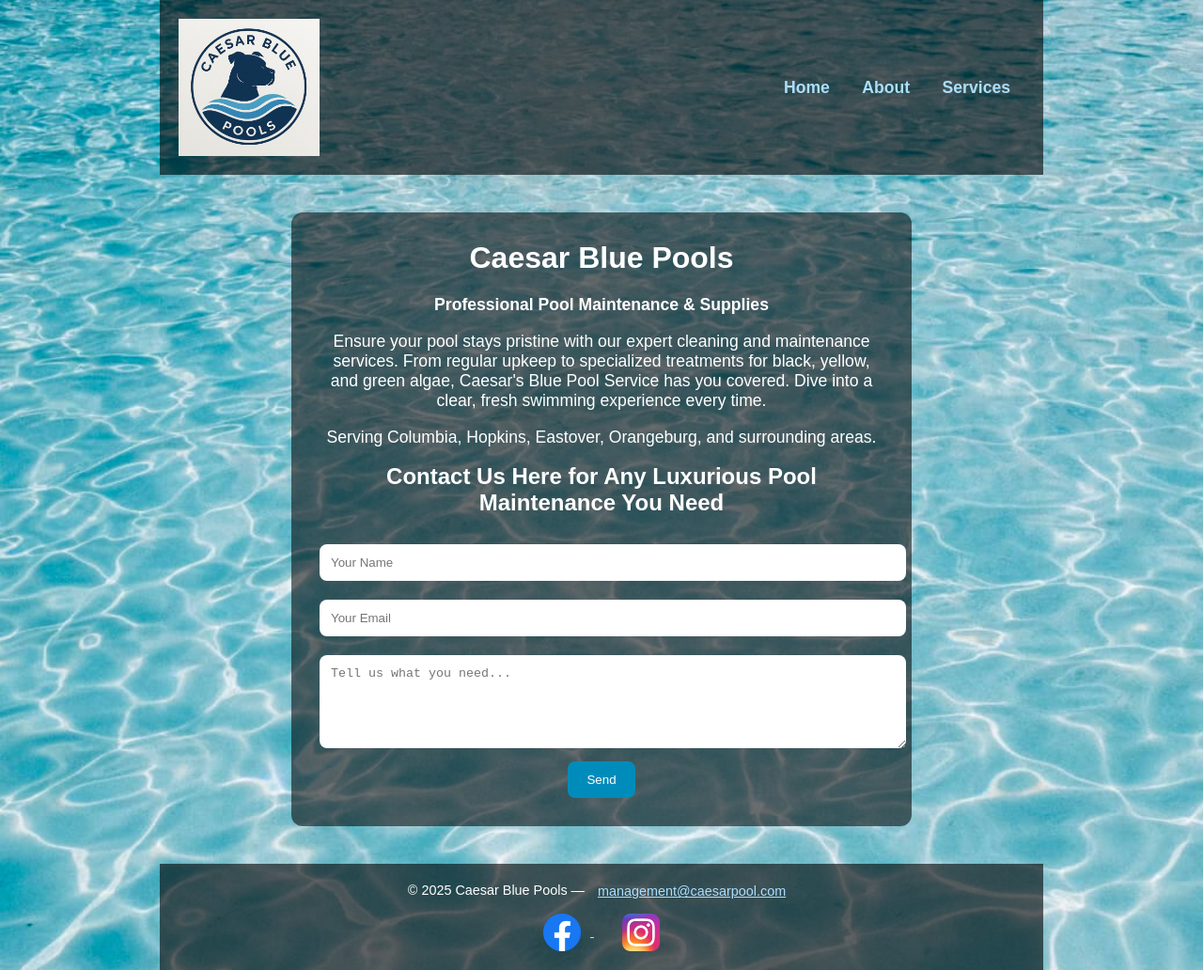
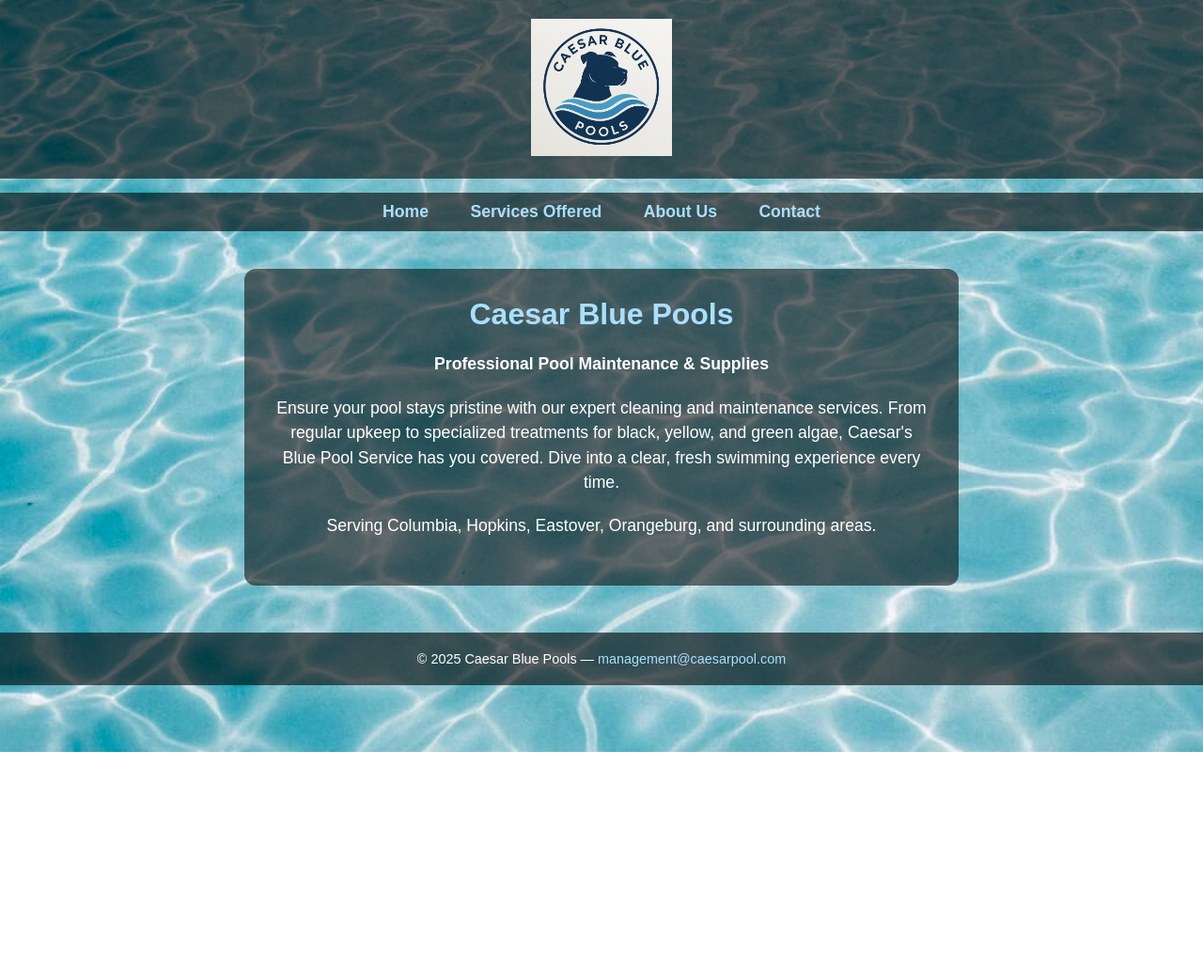
Before and after one commit to terrello88/Caesar-website, a website: page index.html in a window 1280 px wide. Shown: the whole page at 94% size. After the commit the page ends 800 px from the top, so only its background shows below. Drawn offline with Linux system fonts and the light colour scheme.

Commit message:
Update index.html

```diff
--- a/index.html
+++ b/index.html
@@ -1,15 +1,35 @@
 <!DOCTYPE html>
 <html lang="en">
+  <!-- Google tag (gtag.js) -->
+  <script async src="https://www.googletagmanager.com/gtag/js?id=G-L5BNC8P2X2"></script>
+  <script>
+    window.dataLayer = window.dataLayer || [];
+    function gtag(){dataLayer.push(arguments);}
+    gtag('js', new Date());
+    gtag('config', 'G-L5BNC8P2X2');
+  </script>
 <head>
-  <link rel="icon" type="image/x-icon" href="favicon.ico">
+  <link rel="icon" type="image/x-icon" href="favicon.ico" />
   <meta charset="UTF-8" />
-  <meta name="viewport" content="width=device-width, initial-scale=1.0"/>
+  <meta name="viewport" content="width=device-width, initial-scale=1" />
   <title>Caesar Blue Pools | Pool Maintenance in Columbia, SC</title>
 
-  <!-- SEO Meta -->
-  <meta name="description" content="Ensure your pool stays pristine with our expert cleaning and maintenance services. From regular upkeep to specialized treatments for black, yellow, and green algae, Caesar's Blue Pool Service has you covered. Dive into a clear, fresh swimming experience every time.">
-  <meta name="keywords" content="pool maintenance Columbia SC, pool cleaning Hopkins SC, Caesar Blue Pools, Orangeburg pool service, swimming pool supplies Columbia SC">
-  <meta name="author" content="Caesar Blue Pools">
+  <meta name="description" content="Ensure your pool stays pristine with our expert cleaning and maintenance services. From regular upkeep to specialized treatments for black, yellow, and green algae, Caesar's Blue Pool Service has you covered. Dive into a clear, fresh swimming experience every time." />
+  <meta name="keywords" content="pool maintenance Columbia SC, pool cleaning Hopkins SC, Caesar Blue Pools, Orangeburg pool service, swimming pool supplies Columbia SC" />
+  <meta name="author" content="Caesar Blue Pools" />
+
+  <!-- Open Graph -->
+  <meta property="og:title" content="Caesar Blue Pools | Pool Maintenance in Columbia, SC" />
+  <meta property="og:description" content="Ensure your pool stays pristine with professional service, algae treatment, and weekly cleaning." />
+  <meta property="og:image" content="https://caesarpool.com/img_4458.jpeg" />
+  <meta property="og:url" content="https://caesarpool.com" />
+  <meta property="og:type" content="website" />
+
+  <!-- Twitter Card -->
+  <meta name="twitter:card" content="summary_large_image" />
+  <meta name="twitter:title" content="Caesar Blue Pools" />
+  <meta name="twitter:description" content="Expert pool care, algae removal, and maintenance in Columbia SC and surrounding areas." />
+  <meta name="twitter:image" content="https://caesarpool.com/img_4458.jpeg" />
 
   <style>
     body {
@@ -23,22 +43,23 @@
 
     header {
       padding: 20px;
-      background-color: rgba(0, 0, 0, 0.6);
-      display: flex;
-      align-items: center;
-      justify-content: space-between;
-      max-width: 900px;
-      margin: 0 auto;
+      background-color: rgba(0,0,0,0.6);
     }
 
     .logo {
       max-width: 150px;
     }
 
+    nav {
+      margin: 15px 0;
+      background-color: rgba(0,0,0,0.6);
+      padding: 10px 0;
+    }
+
     nav a {
       color: #aadfff;
       text-decoration: none;
-      margin: 0 15px;
+      margin: 0 20px;
       font-weight: bold;
       font-size: 1.1rem;
     }
@@ -48,110 +69,64 @@
     }
 
     .content {
-      background-color: rgba(0, 0, 0, 0.55);
+      background-color: rgba(0,0,0,0.55);
       padding: 30px;
       margin: 40px auto;
-      max-width: 600px;
+      max-width: 700px;
       border-radius: 12px;
     }
 
     h1, h2 {
       margin-top: 0;
+      color: #aadfff;
     }
 
     p {
       font-size: 1.1rem;
-    }
-
-    form {
-      margin-top: 20px;
-    }
-
-    input, textarea {
-      width: 100%;
-      margin: 10px 0;
-      padding: 12px;
-      border-radius: 8px;
-      border: none;
-    }
-
-    button {
-      background-color: #008cba;
-      color: white;
-      padding: 12px 20px;
-      border: none;
-      border-radius: 8px;
-      cursor: pointer;
-    }
-
-    button:hover {
-      background-color: #005f79;
+      line-height: 1.5;
+      margin-bottom: 20px;
     }
 
     footer {
       margin-top: 50px;
       padding: 20px;
       font-size: 0.9rem;
-      background-color: rgba(0, 0, 0, 0.6);
-      max-width: 900px;
-      margin: 0 auto;
-      text-align: center;
+      background-color: rgba(0,0,0,0.6);
     }
 
     footer a {
       color: #aadfff;
-      margin: 0 10px;
-      vertical-align: middle;
+      text-decoration: none;
     }
 
-    footer img {
-      vertical-align: middle;
-      width: 40px;
-      height: 40px;
-      margin: 0 10px;
+    footer a:hover {
+      text-decoration: underline;
     }
   </style>
 </head>
 <body>
 
   <header>
-    <img src="img_4458.jpeg" alt="Caesar Blue Pools logo with blue water design" class="logo">
-    <nav>
-      <a href="index.html">Home</a>
-      <a href="about.html">About</a>
-      <a href="services.html">Services</a>
-    </nav>
+    <img src="img_4458.jpeg" alt="Caesar Blue Pools logo" class="logo" />
   </header>
+
+  <nav>
+    <a href="index.html">Home</a>
+    <a href="services.html">Services Offered</a>
+    <a href="about.html">About Us</a>
+    <a href="contact.html">Contact</a>
+  </nav>
 
   <div class="content">
     <h1>Caesar Blue Pools</h1>
     <p><strong>Professional Pool Maintenance & Supplies</strong></p>
     <p>Ensure your pool stays pristine with our expert cleaning and maintenance services. From regular upkeep to specialized treatments for black, yellow, and green algae, Caesar's Blue Pool Service has you covered. Dive into a clear, fresh swimming experience every time.</p>
     <p>Serving Columbia, Hopkins, Eastover, Orangeburg, and surrounding areas.</p>
-
-    <h2>Contact Us Here for Any Luxurious Pool Maintenance You Need</h2>
-    <form name="contact" method="POST" data-netlify="true" netlify-honeypot="bot-field" action="/thank-you.html">
-      <input type="hidden" name="form-name" value="contact" />
-      <p hidden>
-        <label>Don’t fill this out if you're human: <input name="bot-field" /></label>
-      </p>
-      <input type="text" name="name" placeholder="Your Name" required />
-      <input type="email" name="email" placeholder="Your Email" required />
-      <textarea name="message" placeholder="Tell us what you need..." rows="5" required></textarea>
-      <button type="submit">Send</button>
-    </form>
   </div>
 
   <footer>
     © 2025 Caesar Blue Pools —
     <a href="mailto:management@caesarpool.com">management@caesarpool.com</a>
-    <br><br>
-    <a href="https://www.facebook.com/profile.php?id=61577398600459" target="_blank">
-      <img src="IMG_0121.png" alt="Facebook">
-    </a>
-    <a href="https://www.instagram.com/caesarbluepools/" target="_blank">
-      <img src="IMG_0120.png" alt="Instagram">
-    </a>
   </footer>
 
 </body>
```
